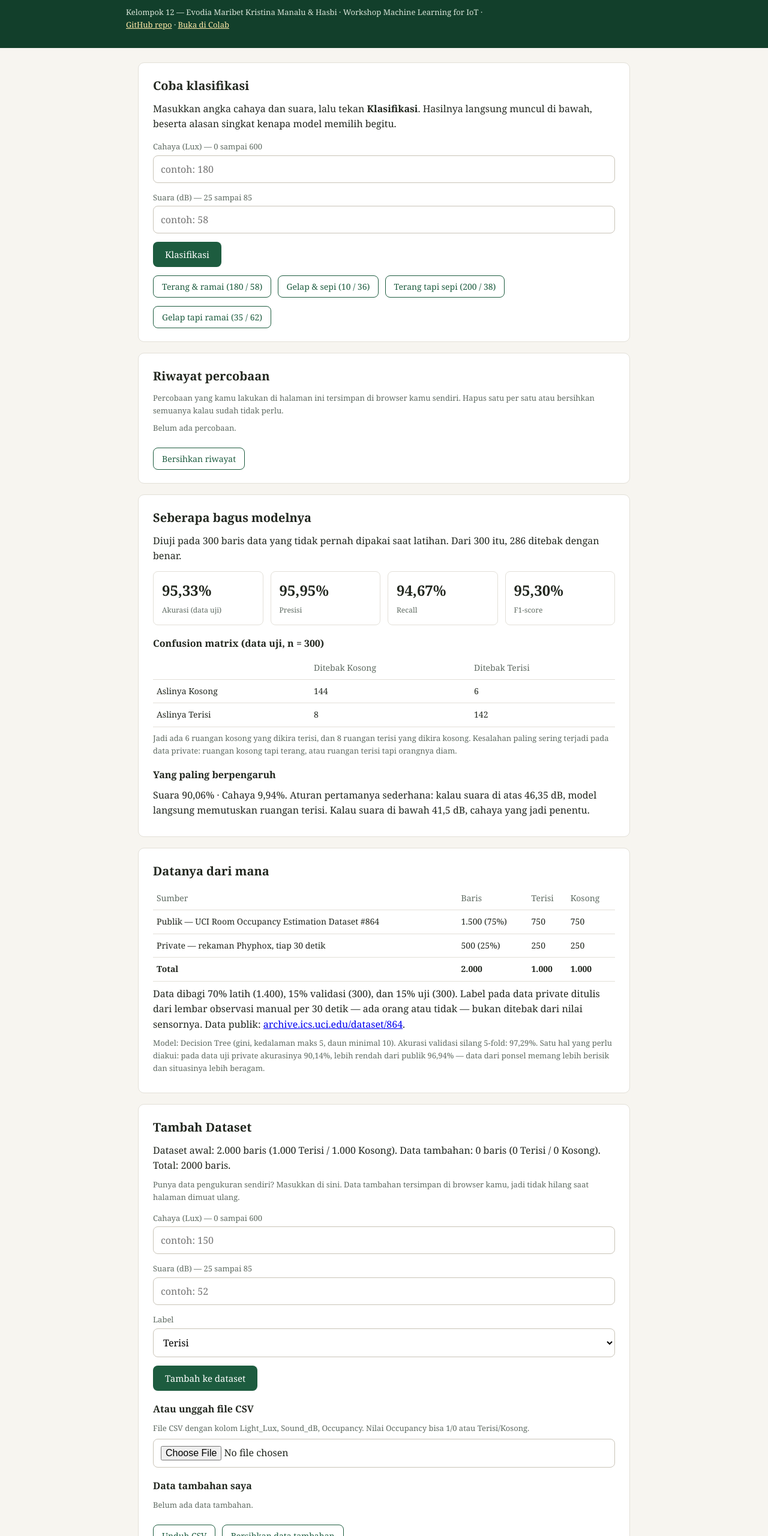
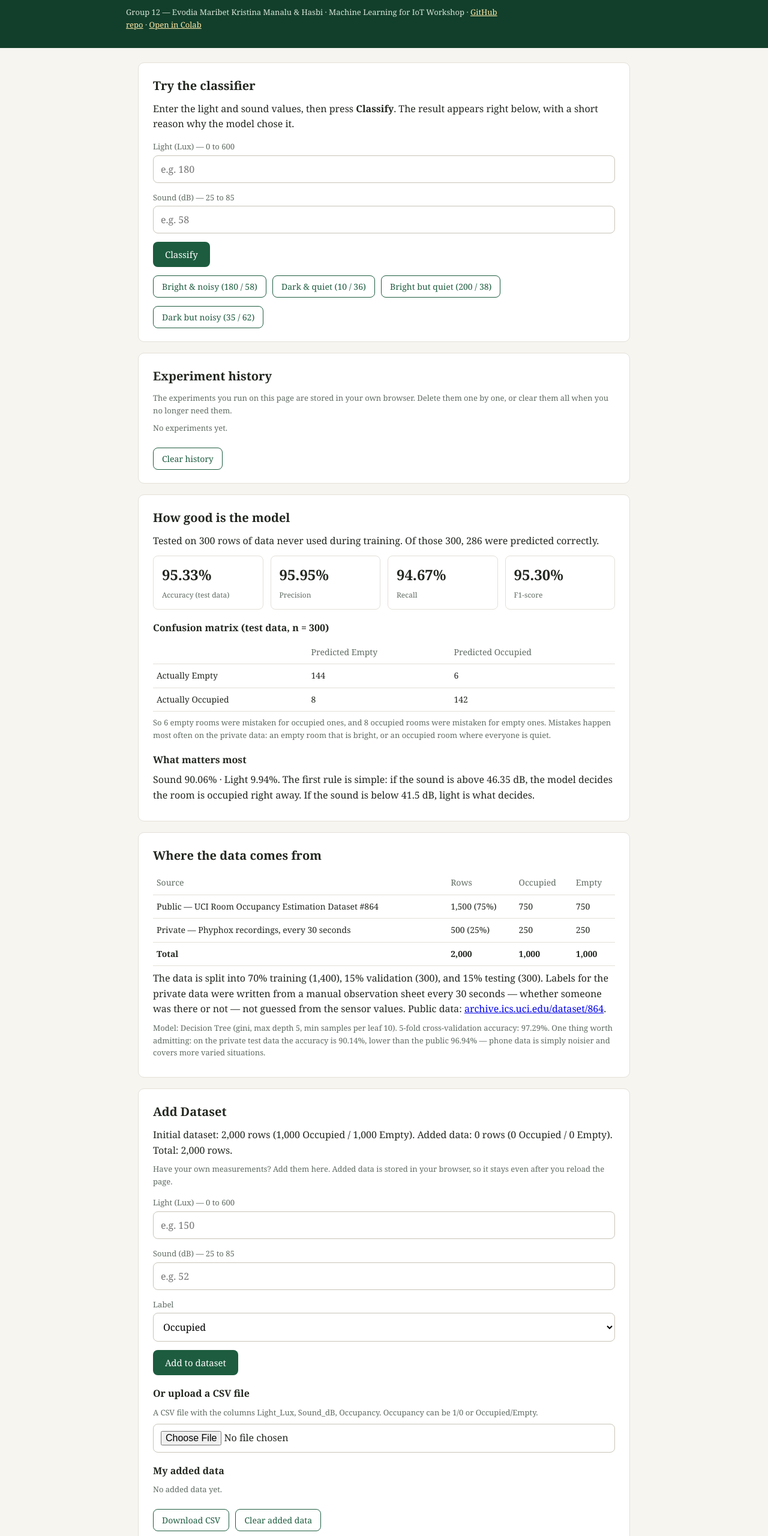
Before and after one commit to evodia24trk-ship-it/RoomGuard, a plain HTML site: page docs/index.html in a window 1280 px wide. Shown: the part 160-2720 px from the top of the page at 60% size. Drawn offline with Linux system fonts and the light colour scheme.

Commit message:
Translate Pages demo to English

```diff
--- a/docs/index.html
+++ b/docs/index.html
@@ -1,9 +1,9 @@
 <!DOCTYPE html>
-<html lang="id">
+<html lang="en">
 <head>
 <meta charset="utf-8">
 <meta name="viewport" content="width=device-width, initial-scale=1">
-<title>RoomGuard — Klasifikasi Keberadaan Orang di Ruangan</title>
+<title>RoomGuard — Room Occupancy Classification</title>
 <style>
   :root{
     --hijau:#1d5c3f; --hijau-tua:#123f2b; --krem:#f7f5f0; --kartu:#ffffff;
@@ -52,105 +52,105 @@
 <header>
   <div class="bungkus">
     <h1>RoomGuard</h1>
-    <p>Menentukan apakah sebuah ruangan sedang terisi atau kosong, dari dua sinyal sederhana di ponsel: intensitas cahaya (Lux) dan tingkat suara (dB). Modelnya Decision Tree, dilatih dari 2.000 baris data.</p>
-    <p class="kecil" style="color:#d8e4d8">Kelompok 12 — Evodia Maribet Kristina Manalu &amp; Hasbi · Workshop Machine Learning for IoT · <a href="https://github.com/evodia24trk-ship-it/RoomGuard">GitHub repo</a> · <a href="https://colab.research.google.com/github/evodia24trk-ship-it/RoomGuard/blob/main/notebooks/RoomGuard_UAS_Colab.ipynb">Buka di Colab</a></p>
+    <p>Deciding whether a room is occupied or empty, from two simple signals on a phone: light intensity (Lux) and sound level (dB). The model is a Decision Tree, trained on 2,000 rows of data.</p>
+    <p class="kecil" style="color:#d8e4d8">Group 12 — Evodia Maribet Kristina Manalu &amp; Hasbi · Machine Learning for IoT Workshop · <a href="https://github.com/evodia24trk-ship-it/RoomGuard">GitHub repo</a> · <a href="https://colab.research.google.com/github/evodia24trk-ship-it/RoomGuard/blob/main/notebooks/RoomGuard_UAS_Colab.ipynb">Open in Colab</a></p>
   </div>
 </header>
 
 <main>
   <section class="kartu">
-    <h2>Coba klasifikasi</h2>
-    <p>Masukkan angka cahaya dan suara, lalu tekan <b>Klasifikasi</b>. Hasilnya langsung muncul di bawah, beserta alasan singkat kenapa model memilih begitu.</p>
-    <label for="cahaya">Cahaya (Lux) — 0 sampai 600</label>
-    <input id="cahaya" type="number" min="0" max="600" step="1" placeholder="contoh: 180">
-    <label for="suara">Suara (dB) — 25 sampai 85</label>
-    <input id="suara" type="number" min="25" max="85" step="0.1" placeholder="contoh: 58">
+    <h2>Try the classifier</h2>
+    <p>Enter the light and sound values, then press <b>Classify</b>. The result appears right below, with a short reason why the model chose it.</p>
+    <label for="cahaya">Light (Lux) — 0 to 600</label>
+    <input id="cahaya" type="number" min="0" max="600" step="1" placeholder="e.g. 180">
+    <label for="suara">Sound (dB) — 25 to 85</label>
+    <input id="suara" type="number" min="25" max="85" step="0.1" placeholder="e.g. 58">
     <p class="galat" id="galat"></p>
     <div>
-      <button id="tombol-klasifikasi" type="button">Klasifikasi</button>
+      <button id="tombol-klasifikasi" type="button">Classify</button>
     </div>
     <div>
-      <button class="ringan" type="button" data-cahaya="180" data-suara="58">Terang &amp; ramai (180 / 58)</button>
-      <button class="ringan" type="button" data-cahaya="10" data-suara="36">Gelap &amp; sepi (10 / 36)</button>
-      <button class="ringan" type="button" data-cahaya="200" data-suara="38">Terang tapi sepi (200 / 38)</button>
-      <button class="ringan" type="button" data-cahaya="35" data-suara="62">Gelap tapi ramai (35 / 62)</button>
+      <button class="ringan" type="button" data-cahaya="180" data-suara="58">Bright &amp; noisy (180 / 58)</button>
+      <button class="ringan" type="button" data-cahaya="10" data-suara="36">Dark &amp; quiet (10 / 36)</button>
+      <button class="ringan" type="button" data-cahaya="200" data-suara="38">Bright but quiet (200 / 38)</button>
+      <button class="ringan" type="button" data-cahaya="35" data-suara="62">Dark but noisy (35 / 62)</button>
     </div>
     <div class="hasil" id="hasil"></div>
   </section>
 
   <section class="kartu">
-    <h2>Riwayat percobaan</h2>
-    <p class="kecil">Percobaan yang kamu lakukan di halaman ini tersimpan di browser kamu sendiri. Hapus satu per satu atau bersihkan semuanya kalau sudah tidak perlu.</p>
-    <div id="riwayat"><p class="kecil">Belum ada percobaan.</p></div>
-    <button class="ringan" id="tombol-bersihkan" type="button">Bersihkan riwayat</button>
+    <h2>Experiment history</h2>
+    <p class="kecil">The experiments you run on this page are stored in your own browser. Delete them one by one, or clear them all when you no longer need them.</p>
+    <div id="riwayat"><p class="kecil">No experiments yet.</p></div>
+    <button class="ringan" id="tombol-bersihkan" type="button">Clear history</button>
   </section>
 
   <section class="kartu">
-    <h2>Seberapa bagus modelnya</h2>
-    <p>Diuji pada 300 baris data yang tidak pernah dipakai saat latihan. Dari 300 itu, 286 ditebak dengan benar.</p>
+    <h2>How good is the model</h2>
+    <p>Tested on 300 rows of data never used during training. Of those 300, 286 were predicted correctly.</p>
     <div class="angka">
-      <div class="stat"><b>95,33%</b><span>Akurasi (data uji)</span></div>
-      <div class="stat"><b>95,95%</b><span>Presisi</span></div>
-      <div class="stat"><b>94,67%</b><span>Recall</span></div>
-      <div class="stat"><b>95,30%</b><span>F1-score</span></div>
+      <div class="stat"><b>95.33%</b><span>Accuracy (test data)</span></div>
+      <div class="stat"><b>95.95%</b><span>Precision</span></div>
+      <div class="stat"><b>94.67%</b><span>Recall</span></div>
+      <div class="stat"><b>95.30%</b><span>F1-score</span></div>
     </div>
-    <h3>Confusion matrix (data uji, n = 300)</h3>
+    <h3>Confusion matrix (test data, n = 300)</h3>
     <table>
-      <tr><th></th><th>Ditebak Kosong</th><th>Ditebak Terisi</th></tr>
-      <tr><td>Aslinya Kosong</td><td>144</td><td>6</td></tr>
-      <tr><td>Aslinya Terisi</td><td>8</td><td>142</td></tr>
+      <tr><th></th><th>Predicted Empty</th><th>Predicted Occupied</th></tr>
+      <tr><td>Actually Empty</td><td>144</td><td>6</td></tr>
+      <tr><td>Actually Occupied</td><td>8</td><td>142</td></tr>
     </table>
-    <p class="kecil">Jadi ada 6 ruangan kosong yang dikira terisi, dan 8 ruangan terisi yang dikira kosong. Kesalahan paling sering terjadi pada data private: ruangan kosong tapi terang, atau ruangan terisi tapi orangnya diam.</p>
-    <h3>Yang paling berpengaruh</h3>
-    <p>Suara 90,06% · Cahaya 9,94%. Aturan pertamanya sederhana: kalau suara di atas 46,35 dB, model langsung memutuskan ruangan terisi. Kalau suara di bawah 41,5 dB, cahaya yang jadi penentu.</p>
+    <p class="kecil">So 6 empty rooms were mistaken for occupied ones, and 8 occupied rooms were mistaken for empty ones. Mistakes happen most often on the private data: an empty room that is bright, or an occupied room where everyone is quiet.</p>
+    <h3>What matters most</h3>
+    <p>Sound 90.06% · Light 9.94%. The first rule is simple: if the sound is above 46.35 dB, the model decides the room is occupied right away. If the sound is below 41.5 dB, light is what decides.</p>
   </section>
 
   <section class="kartu">
-    <h2>Datanya dari mana</h2>
+    <h2>Where the data comes from</h2>
     <table>
-      <tr><th>Sumber</th><th>Baris</th><th>Terisi</th><th>Kosong</th></tr>
-      <tr><td>Publik — UCI Room Occupancy Estimation Dataset #864</td><td>1.500 (75%)</td><td>750</td><td>750</td></tr>
-      <tr><td>Private — rekaman Phyphox, tiap 30 detik</td><td>500 (25%)</td><td>250</td><td>250</td></tr>
-      <tr><td><b>Total</b></td><td><b>2.000</b></td><td><b>1.000</b></td><td><b>1.000</b></td></tr>
+      <tr><th>Source</th><th>Rows</th><th>Occupied</th><th>Empty</th></tr>
+      <tr><td>Public — UCI Room Occupancy Estimation Dataset #864</td><td>1,500 (75%)</td><td>750</td><td>750</td></tr>
+      <tr><td>Private — Phyphox recordings, every 30 seconds</td><td>500 (25%)</td><td>250</td><td>250</td></tr>
+      <tr><td><b>Total</b></td><td><b>2,000</b></td><td><b>1,000</b></td><td><b>1,000</b></td></tr>
     </table>
-    <p>Data dibagi 70% latih (1.400), 15% validasi (300), dan 15% uji (300). Label pada data private ditulis dari lembar observasi manual per 30 detik — ada orang atau tidak — bukan ditebak dari nilai sensornya. Data publik: <a href="https://archive.ics.uci.edu/dataset/864/room+occupancy+estimation">archive.ics.uci.edu/dataset/864</a>.</p>
-    <p class="kecil">Model: Decision Tree (gini, kedalaman maks 5, daun minimal 10). Akurasi validasi silang 5-fold: 97,29%. Satu hal yang perlu diakui: pada data uji private akurasinya 90,14%, lebih rendah dari publik 96,94% — data dari ponsel memang lebih berisik dan situasinya lebih beragam.</p>
+    <p>The data is split into 70% training (1,400), 15% validation (300), and 15% testing (300). Labels for the private data were written from a manual observation sheet every 30 seconds — whether someone was there or not — not guessed from the sensor values. Public data: <a href="https://archive.ics.uci.edu/dataset/864/room+occupancy+estimation">archive.ics.uci.edu/dataset/864</a>.</p>
+    <p class="kecil">Model: Decision Tree (gini, max depth 5, min samples per leaf 10). 5-fold cross-validation accuracy: 97.29%. One thing worth admitting: on the private test data the accuracy is 90.14%, lower than the public 96.94% — phone data is simply noisier and covers more varied situations.</p>
   </section>
 
   <section class="kartu">
-    <h2>Tambah Dataset</h2>
+    <h2>Add Dataset</h2>
     <p id="tambah-penghitung"></p>
-    <p class="kecil">Punya data pengukuran sendiri? Masukkan di sini. Data tambahan tersimpan di browser kamu, jadi tidak hilang saat halaman dimuat ulang.</p>
-    <label for="tambah-cahaya">Cahaya (Lux) — 0 sampai 600</label>
-    <input id="tambah-cahaya" type="number" min="0" max="600" step="1" placeholder="contoh: 150">
-    <label for="tambah-suara">Suara (dB) — 25 sampai 85</label>
-    <input id="tambah-suara" type="number" min="25" max="85" step="0.1" placeholder="contoh: 52">
+    <p class="kecil">Have your own measurements? Add them here. Added data is stored in your browser, so it stays even after you reload the page.</p>
+    <label for="tambah-cahaya">Light (Lux) — 0 to 600</label>
+    <input id="tambah-cahaya" type="number" min="0" max="600" step="1" placeholder="e.g. 150">
+    <label for="tambah-suara">Sound (dB) — 25 to 85</label>
+    <input id="tambah-suara" type="number" min="25" max="85" step="0.1" placeholder="e.g. 52">
     <label for="tambah-label">Label</label>
     <select id="tambah-label">
-      <option value="Terisi">Terisi</option>
-      <option value="Kosong">Kosong</option>
+      <option value="Terisi">Occupied</option>
+      <option value="Kosong">Empty</option>
     </select>
     <p class="galat" id="tambah-galat"></p>
     <div>
-      <button id="tombol-tambah" type="button">Tambah ke dataset</button>
+      <button id="tombol-tambah" type="button">Add to dataset</button>
     </div>
-    <h3>Atau unggah file CSV</h3>
-    <p class="kecil">File CSV dengan kolom Light_Lux, Sound_dB, Occupancy. Nilai Occupancy bisa 1/0 atau Terisi/Kosong.</p>
+    <h3>Or upload a CSV file</h3>
+    <p class="kecil">A CSV file with the columns Light_Lux, Sound_dB, Occupancy. Occupancy can be 1/0 or Occupied/Empty.</p>
     <input id="tambah-unggah" type="file" accept=".csv">
     <p class="kecil" id="tambah-status"></p>
-    <h3>Data tambahan saya</h3>
-    <div id="tambah-tabel"><p class="kecil">Belum ada data tambahan.</p></div>
+    <h3>My added data</h3>
+    <div id="tambah-tabel"><p class="kecil">No added data yet.</p></div>
     <div>
-      <button class="ringan" id="tombol-unduh-dataset" type="button">Unduh CSV</button>
-      <button class="ringan" id="tombol-bersihkan-dataset" type="button">Bersihkan data tambahan</button>
+      <button class="ringan" id="tombol-unduh-dataset" type="button">Download CSV</button>
+      <button class="ringan" id="tombol-bersihkan-dataset" type="button">Clear added data</button>
     </div>
-    <p class="kecil">Catatan jujur: data tambahan ini tersimpan di browser saja dan belum melatih ulang model — untuk melatih ulang model dengan data baru, gunakan notebook Colab di repo.</p>
+    <p class="kecil">An honest note: this added data is only stored in your browser and has not retrained the model — to retrain the model with new data, use the Colab notebook in the repo.</p>
   </section>
 </main>
 
 <footer>
   <div class="bungkus">
-    RoomGuard · Kelompok 12 · November 2026
+    RoomGuard · Group 12 · November 2026
   </div>
 </footer>
 
@@ -163,40 +163,42 @@
   var daftarRiwayat = document.getElementById('riwayat');
 
   function klasifikasi(cahaya, suara){
-    // Aturan Decision Tree yang sudah dilatih (gini, max_depth 5).
+    // Trained Decision Tree rules (gini, max_depth 5).
     if (suara <= 41.5){
-      if (cahaya <= 110.5){ return {kelas:'Kosong', alasan:'Suara ' + suara + ' dB masih di bawah 41,5 dB, dan cahaya ' + cahaya + ' Lux juga rendah, jadi ruangan dibaca kosong.'}; }
-      if (suara <= 36.85){ return {kelas:'Kosong', alasan:'Cahaya memang terang (' + cahaya + ' Lux), tapi suara hanya ' + suara + ' dB — terlalu sepi untuk ruangan yang terisi.'}; }
-      if (cahaya <= 130){ return {kelas:'Terisi', alasan:'Suara ' + suara + ' dB sudah di atas 36,85 dB dan cahaya ' + cahaya + ' Lux masih dalam batas ruangan yang dipakai.'}; }
-      if (cahaya <= 210){ return {kelas:'Kosong', alasan:'Cahaya sangat terang (' + cahaya + ' Lux) tapi suara hanya ' + suara + ' dB — kemungkinan ruangan kosong yang kebetulan terang.'}; }
-      return {kelas:'Terisi', alasan:'Suara ' + suara + ' dB dan cahaya ' + cahaya + ' Lux sama-sama tinggi, jadi ruangan dibaca terisi.'};
+      if (cahaya <= 110.5){ return {kelas:'Kosong', alasan:'Sound is ' + suara + ' dB, still below 41.5 dB, and light is only ' + cahaya + ' Lux, so the room reads as empty.'}; }
+      if (suara <= 36.85){ return {kelas:'Kosong', alasan:'The light is bright (' + cahaya + ' Lux), but the sound is only ' + suara + ' dB — too quiet for an occupied room.'}; }
+      if (cahaya <= 130){ return {kelas:'Terisi', alasan:'Sound is ' + suara + ' dB, already above 36.85 dB, and light at ' + cahaya + ' Lux is still within the range of a room in use.'}; }
+      if (cahaya <= 210){ return {kelas:'Kosong', alasan:'The light is very bright (' + cahaya + ' Lux) but the sound is only ' + suara + ' dB — most likely an empty room that just happens to be bright.'}; }
+      return {kelas:'Terisi', alasan:'Sound at ' + suara + ' dB and light at ' + cahaya + ' Lux are both high, so the room reads as occupied.'};
     }
     if (suara <= 46.35){
-      if (cahaya <= 66.5){ return {kelas:'Kosong', alasan:'Suara ' + suara + ' dB baru sedikit di atas 41,5 dB, sementara cahaya hanya ' + cahaya + ' Lux — belum cukup untuk dibilang terisi.'}; }
-      return {kelas:'Terisi', alasan:'Suara ' + suara + ' dB di atas 41,5 dB dan cahaya ' + cahaya + ' Lux cukup terang, jadi ruangan dibaca terisi.'};
+      if (cahaya <= 66.5){ return {kelas:'Kosong', alasan:'Sound at ' + suara + ' dB is only just above 41.5 dB, while light is only ' + cahaya + ' Lux — not enough to call it occupied.'}; }
+      return {kelas:'Terisi', alasan:'Sound at ' + suara + ' dB is above 41.5 dB and light at ' + cahaya + ' Lux is bright enough, so the room reads as occupied.'};
     }
-    return {kelas:'Terisi', alasan:'Suara ' + suara + ' dB sudah di atas 46,35 dB — pada titik ini model langsung memutuskan ruangan terisi.'};
+    return {kelas:'Terisi', alasan:'Sound at ' + suara + ' dB is above 46.35 dB — at this point the model decides the room is occupied right away.'};
   }
+
+  function terjemahKelas(kelas){ return kelas === 'Terisi' ? 'Occupied' : 'Empty'; }
 
   function rekomendasi(kelas){
     return kelas === 'Terisi'
-      ? 'Saran: ruangan sedang dipakai. Biarkan lampu menyala seperlunya dan pastikan ventilasinya cukup.'
-      : 'Saran: ruangan kosong. Matikan lampu dan AC supaya hemat listrik.';
+      ? 'Tip: the room is in use. Keep the lights on as needed and make sure there is enough ventilation.'
+      : 'Tip: the room is empty. Switch off the lights and air conditioning to save electricity.';
   }
 
   function simpanRiwayat(cahaya, suara, kelas){
     var data = JSON.parse(localStorage.getItem('roomguard-riwayat') || '[]');
-    data.unshift({waktu:new Date().toLocaleString('id-ID'), cahaya:cahaya, suara:suara, kelas:kelas});
+    data.unshift({waktu:new Date().toLocaleString('en-US'), cahaya:cahaya, suara:suara, kelas:kelas});
     localStorage.setItem('roomguard-riwayat', JSON.stringify(data.slice(0, 50)));
   tampilkanRiwayat();
   }
 
   function tampilkanRiwayat(){
     var data = JSON.parse(localStorage.getItem('roomguard-riwayat') || '[]');
-    if (!data.length){ daftarRiwayat.innerHTML = '<p class="kecil">Belum ada percobaan.</p>'; return; }
+    if (!data.length){ daftarRiwayat.innerHTML = '<p class="kecil">No experiments yet.</p>'; return; }
     daftarRiwayat.innerHTML = data.map(function(item, i){
-      return '<div class="baris-riwayat"><span>' + item.waktu + ' — ' + item.cahaya + ' Lux, ' + item.suara + ' dB — <b>' + item.kelas + '</b></span>' +
-        '<button type="button" data-hapus="' + i + '">Hapus</button></div>';
+      return '<div class="baris-riwayat"><span>' + item.waktu + ' — ' + item.cahaya + ' Lux, ' + item.suara + ' dB — <b>' + terjemahKelas(item.kelas) + '</b></span>' +
+        '<button type="button" data-hapus="' + i + '">Delete</button></div>';
     }).join('');
   }
 
@@ -205,15 +207,15 @@
     var suara = parseFloat(inputSuara.value);
     galat.style.display = 'none';
     if (isNaN(cahaya) || isNaN(suara)){
-      galat.textContent = 'Isi dulu kedua angkanya.'; galat.style.display = 'block'; return;
+      galat.textContent = 'Please enter both numbers first.'; galat.style.display = 'block'; return;
     }
     if (cahaya < 0 || cahaya > 600 || suara < 25 || suara > 85){
-      galat.textContent = 'Cahaya harus 0–600 Lux dan suara 25–85 dB.'; galat.style.display = 'block'; return;
+      galat.textContent = 'Light must be 0–600 Lux and sound 25–85 dB.'; galat.style.display = 'block'; return;
     }
     var out = klasifikasi(cahaya, suara);
     hasil.className = 'hasil ' + (out.kelas === 'Terisi' ? 'terisi' : 'kosong');
     hasil.style.display = 'block';
-    hasil.innerHTML = '<b>Ruangan ' + out.kelas + '</b><p class="alasan">' + out.alasan + '</p><p class="alasan">' + rekomendasi(out.kelas) + '</p>';
+    hasil.innerHTML = '<b>Room ' + terjemahKelas(out.kelas) + '</b><p class="alasan">' + out.alasan + '</p><p class="alasan">' + rekomendasi(out.kelas) + '</p>';
     simpanRiwayat(cahaya, suara, out.kelas);
   }
 
@@ -234,7 +236,7 @@
     tampilkanRiwayat();
   });
   document.getElementById('tombol-bersihkan').addEventListener('click', function(){
-    if (!confirm('Bersihkan semua riwayat percobaan?')) return;
+    if (!confirm('Clear all experiment history?')) return;
     localStorage.removeItem('roomguard-riwayat');
     tampilkanRiwayat();
   });
@@ -253,11 +255,11 @@
   function tampilkanDataset(){
     var data = muatDataset();
     var terisi = data.filter(function(d){ return d.label === 'Terisi'; }).length;
-    penghitung.textContent = 'Dataset awal: 2.000 baris (1.000 Terisi / 1.000 Kosong). Data tambahan: ' + data.length + ' baris (' + terisi + ' Terisi / ' + (data.length - terisi) + ' Kosong). Total: ' + (2000 + data.length) + ' baris.';
-    if (!data.length){ tabelTambah.innerHTML = '<p class="kecil">Belum ada data tambahan.</p>'; return; }
-    var html = '<table><tr><th>No</th><th>Cahaya (Lux)</th><th>Suara (dB)</th><th>Label</th><th></th></tr>';
+    penghitung.textContent = 'Initial dataset: 2,000 rows (1,000 Occupied / 1,000 Empty). Added data: ' + data.length + ' row' + (data.length === 1 ? '' : 's') + ' (' + terisi + ' Occupied / ' + (data.length - terisi) + ' Empty). Total: ' + (2000 + data.length).toLocaleString('en-US') + ' rows.';
+    if (!data.length){ tabelTambah.innerHTML = '<p class="kecil">No added data yet.</p>'; return; }
+    var html = '<table><tr><th>No</th><th>Light (Lux)</th><th>Sound (dB)</th><th>Label</th><th></th></tr>';
     data.forEach(function(d, i){
-      html += '<tr><td>' + (i + 1) + '</td><td>' + d.cahaya + '</td><td>' + d.suara + '</td><td>' + d.label + '</td><td><button type="button" class="ringan" data-hapus-dataset="' + i + '">Hapus</button></td></tr>';
+      html += '<tr><td>' + (i + 1) + '</td><td>' + d.cahaya + '</td><td>' + d.suara + '</td><td>' + terjemahKelas(d.label) + '</td><td><button type="button" class="ringan" data-hapus-dataset="' + i + '">Delete</button></td></tr>';
     });
     tabelTambah.innerHTML = html + '</table>';
   }
@@ -268,10 +270,10 @@
     var label = inputTambahLabel.value;
     galatTambah.style.display = 'none';
     if (isNaN(cahaya) || isNaN(suara)){
-      galatTambah.textContent = 'Isi dulu angka cahaya dan suaranya.'; galatTambah.style.display = 'block'; return;
+      galatTambah.textContent = 'Please enter the light and sound values first.'; galatTambah.style.display = 'block'; return;
     }
     if (cahaya < 0 || cahaya > 600 || suara < 25 || suara > 85){
-      galatTambah.textContent = 'Cahaya harus 0–600 Lux dan suara 25–85 dB.'; galatTambah.style.display = 'block'; return;
+      galatTambah.textContent = 'Light must be 0–600 Lux and sound 25–85 dB.'; galatTambah.style.display = 'block'; return;
     }
     var data = muatDataset();
     data.push({cahaya:cahaya, suara:suara, label:label});
@@ -290,14 +292,14 @@
   });
 
   document.getElementById('tombol-bersihkan-dataset').addEventListener('click', function(){
-    if (!confirm('Bersihkan semua data tambahan?')) return;
+    if (!confirm('Clear all added data?')) return;
     localStorage.removeItem(KUNCI_DATASET);
     tampilkanDataset();
   });
 
   document.getElementById('tombol-unduh-dataset').addEventListener('click', function(){
     var data = muatDataset();
-    if (!data.length){ alert('Belum ada data tambahan untuk diunduh.'); return; }
+    if (!data.length){ alert('There is no added data to download yet.'); return; }
     var csv = 'Light_Lux,Sound_dB,Occupancy\n' + data.map(function(d){ return d.cahaya + ',' + d.suara + ',' + (d.label === 'Terisi' ? 1 : 0); }).join('\n');
     var a = document.createElement('a');
     a.href = URL.createObjectURL(new Blob([csv], {type:'text/csv'}));
@@ -319,13 +321,13 @@
         var kolom = b.split(',');
         var cahaya = parseFloat(kolom[0]); var suara = parseFloat(kolom[1]);
         var labelRaw = (kolom[2] || '').trim().toLowerCase();
-        var label = (labelRaw === '1' || labelRaw === 'terisi') ? 'Terisi' : (labelRaw === '0' || labelRaw === 'kosong') ? 'Kosong' : null;
+        var label = (labelRaw === '1' || labelRaw === 'terisi' || labelRaw === 'occupied') ? 'Terisi' : (labelRaw === '0' || labelRaw === 'kosong' || labelRaw === 'empty') ? 'Kosong' : null;
         if (label === null || isNaN(cahaya) || isNaN(suara) || cahaya < 0 || cahaya > 600 || suara < 25 || suara > 85){ lewati++; return; }
         data.push({cahaya:cahaya, suara:suara, label:label}); ok++;
       });
       simpanDataset(data);
       tampilkanDataset();
-      document.getElementById('tambah-status').textContent = ok + ' baris berhasil ditambahkan, ' + lewati + ' baris dilewati.';
+      document.getElementById('tambah-status').textContent = ok + ' row' + (ok === 1 ? '' : 's') + ' added successfully, ' + lewati + ' row' + (lewati === 1 ? '' : 's') + ' skipped.';
       e.target.value = '';
     };
     reader.readAsText(file);
```
